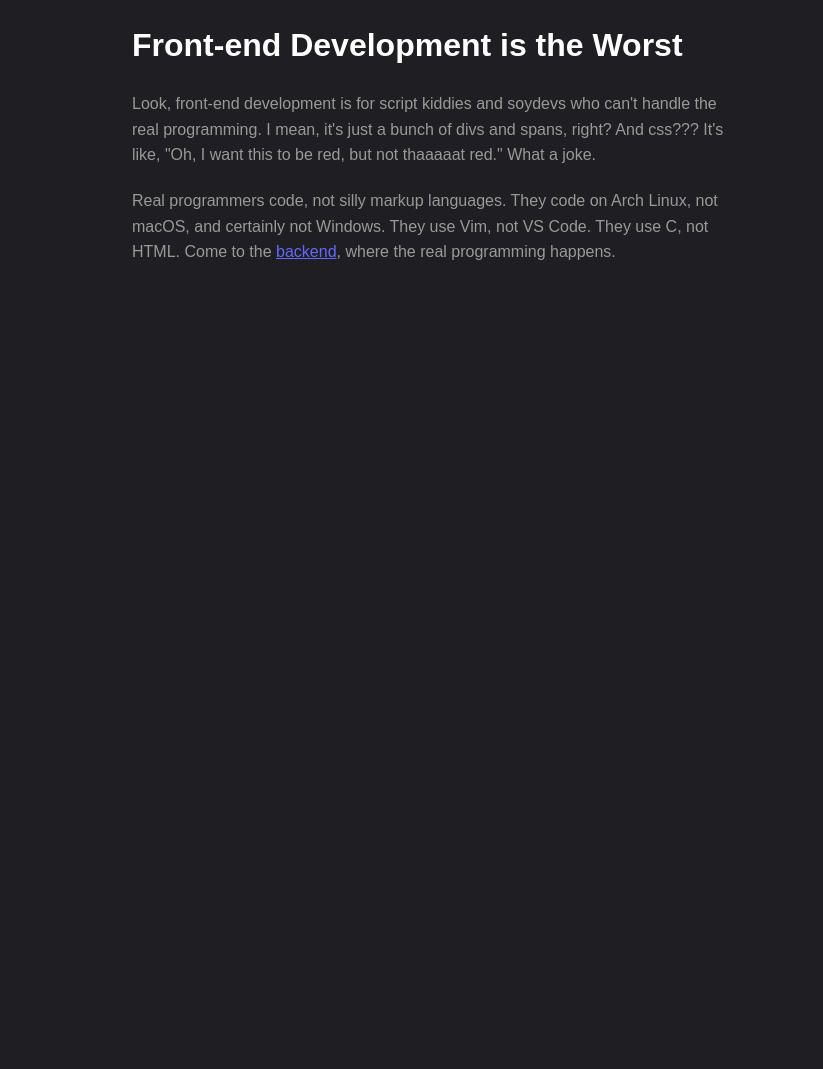
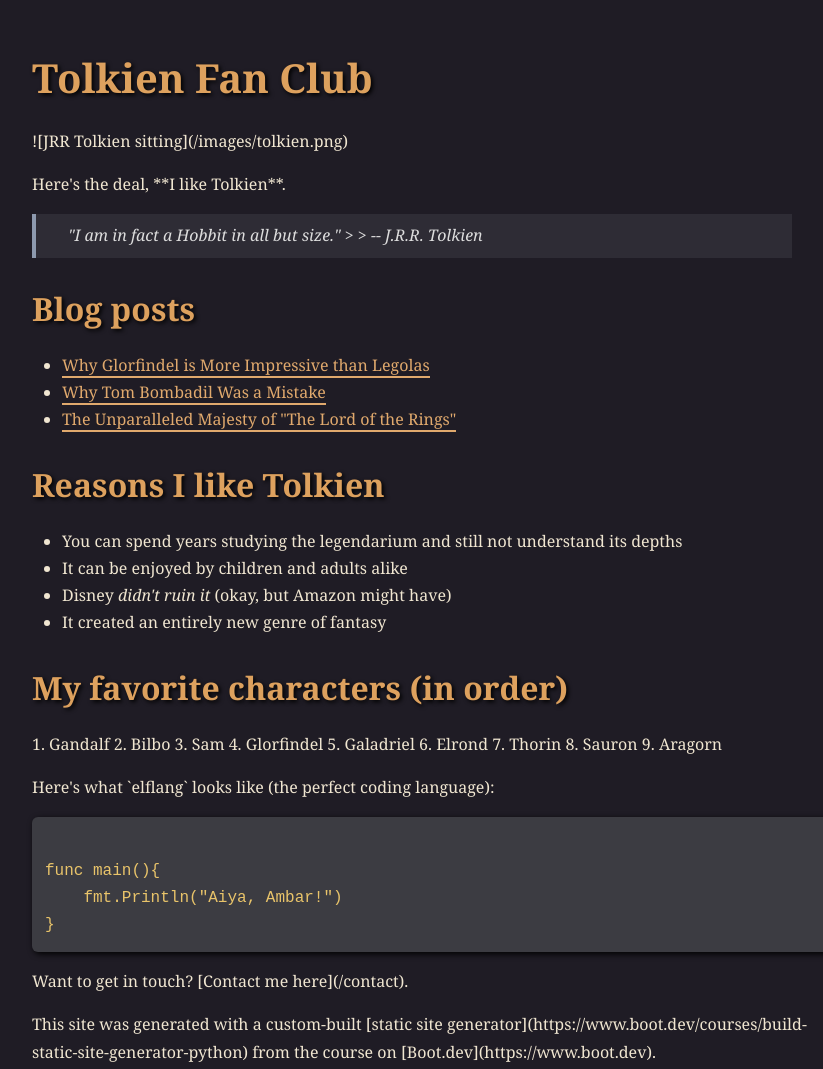
Before and after one commit to tylerapear/static-site-generator, a plain HTML site: page public/index.html in a window 1280 px wide. Shown: the whole page, without its empty margins (208-1031 px from the left). Before the commit the page ends 800 px from the top, so only its background shows below. Drawn offline with Linux system fonts and the light colour scheme.

Commit message:
adds functions in main.py to generate static page from markdown

```diff
--- a/public/index.html
+++ b/public/index.html
@@ -1,22 +1,27 @@
+<!doctype html>
 <html>
   <head>
-    <title>Why Frontend Development Sucks</title>
-    <link rel="stylesheet" href="/styles.css" />
+    <meta charset="utf-8" />
+    <meta name="viewport" content="width=device-width, initial-scale=1" />
+    <title>Tolkien Fan Club</title>
+    <link href="/index.css" rel="stylesheet" />
   </head>
+
   <body>
-    <h1>Front-end Development is the Worst</h1>
-    <p>
-      Look, front-end development is for script kiddies and soydevs who can't
-      handle the real programming. I mean, it's just a bunch of divs and spans,
-      right? And css??? It's like, "Oh, I want this to be red, but not thaaaaat
-      red." What a joke.
-    </p>
-    <p>
-      Real programmers code, not silly markup languages. They code on Arch
-      Linux, not macOS, and certainly not Windows. They use Vim, not VS Code.
-      They use C, not HTML. Come to the
-      <a href="https://www.boot.dev">backend</a>, where the real programming
-      happens.
-    </p>
+    <article><div><h1> Tolkien Fan Club</h1><p>![JRR Tolkien sitting](/images/tolkien.png)</p><p>Here's the deal, **I like Tolkien**.</p><blockquote> "I am in fact a Hobbit in all but size."
+>
+> -- J.R.R. Tolkien</blockquote><h2> Blog posts</h2><ul><li><a href="/blog/glorfindel">Why Glorfindel is More Impressive than Legolas</a></li><li><a href="/blog/tom">Why Tom Bombadil Was a Mistake</a></li><li><a href="/blog/majesty">The Unparalleled Majesty of "The Lord of the Rings"</a></li></ul><h2> Reasons I like Tolkien</h2><ul><li>You can spend years studying the legendarium and still not understand its depths</li><li>It can be enjoyed by children and adults alike</li><li>Disney <i>didn't ruin it</i> (okay, but Amazon might have)</li><li>It created an entirely new genre of fantasy</li></ul><h2> My favorite characters (in order)</h2><p>1. Gandalf
+2. Bilbo
+3. Sam
+4. Glorfindel
+5. Galadriel
+6. Elrond
+7. Thorin
+8. Sauron
+9. Aragorn</p><p>Here's what `elflang` looks like (the perfect coding language):</p><pre><code>
+func main(){
+    fmt.Println("Aiya, Ambar!")
+}
+</code></pre><p>Want to get in touch? [Contact me here](/contact).</p><p>This site was generated with a custom-built [static site generator](https://www.boot.dev/courses/build-static-site-generator-python) from the course on [Boot.dev](https://www.boot.dev).</p></div></article>
   </body>
 </html>
--- a/public/styles.css
+++ /dev/null
@@ -1,19 +0,0 @@
-body {
-  font-family: Arial, sans-serif;
-  line-height: 1.6;
-  background-color: #1f1f23;
-  max-width: 600px;
-  margin: 0 auto;
-  padding: 20px;
-}
-h1 {
-  color: #ffffff;
-  margin-bottom: 20px;
-}
-p {
-  color: #999999;
-  margin-bottom: 20px;
-}
-a {
-  color: #6568ff;
-}
--- /dev/null
+++ b/static/index.css
@@ -0,0 +1,130 @@
+body {
+  background-color: #1f1c25;
+  color: #f0e6d1;
+  font-family: "Luminari", "Georgia", serif;
+  line-height: 1.7;
+  margin: 0;
+  padding: 20px;
+  max-width: 800px;
+  margin-left: auto;
+  margin-right: auto;
+}
+
+b {
+  font-weight: 900;
+}
+
+h1,
+h2,
+h3,
+h4,
+h5,
+h6 {
+  color: #dda15e;
+  margin-top: 24px;
+  margin-bottom: 16px;
+  text-shadow: 2px 2px 4px #000;
+}
+
+h1 {
+  font-size: 2.5em;
+}
+
+h2 {
+  font-size: 2em;
+}
+
+h3 {
+  font-size: 1.5em;
+}
+
+h4,
+h5,
+h6 {
+  font-size: 1.2em;
+}
+
+a {
+  color: #e0a96d;
+  text-decoration: none;
+  border-bottom: 2px solid #e0a96d;
+}
+
+a:hover {
+  color: #f4a261;
+  border-color: #f4a261;
+}
+
+ul,
+ol {
+  padding-left: 30px;
+}
+
+code {
+  background-color: #3c3c42;
+  border-radius: 6px;
+  color: #e9c46a;
+  padding: 0.4em 0.6em;
+  font-family: "Courier New", monospace;
+}
+
+pre code {
+  padding: 0;
+}
+
+pre {
+  background-color: #3c3c42;
+  border-radius: 6px;
+  padding: 1em;
+  overflow: auto;
+  box-shadow: 2px 2px 6px #000;
+}
+
+blockquote {
+  background-color: #2e2c35;
+  border-left: 4px solid #8d99ae;
+  padding-left: 2em;
+  margin-left: 0;
+  padding-top: 0.5em;
+  padding-bottom: 0.5em;
+  padding-right: 0.5em;
+  color: #ddd;
+  font-style: italic;
+}
+
+img {
+  max-width: 100%;
+  height: auto;
+  border-radius: 6px;
+  border: 3px solid #3c3c42;
+  box-shadow: 3px 3px 6px #000;
+}
+
+::-webkit-scrollbar {
+  width: 12px;
+  height: 12px;
+}
+
+::-webkit-scrollbar-track {
+  background: #1f1c25;
+  border-radius: 6px;
+}
+
+::-webkit-scrollbar-thumb {
+  background-color: #3c3c42;
+  border-radius: 6px;
+  border: 3px solid #1f1c25;
+}
+
+::-webkit-scrollbar-thumb:hover {
+  background-color: #5a5466;
+}
+
+* {
+  scrollbar-width: thin;
+  scrollbar-color: #3c3c42 #1f1c25;
+}
+
+::-webkit-scrollbar-corner {
+  background: #1f1c25;
+}
```
Also changed, not shown: template.html (added, +13 -0 lines), static/images/tolkien.png (added), 5 other files.
